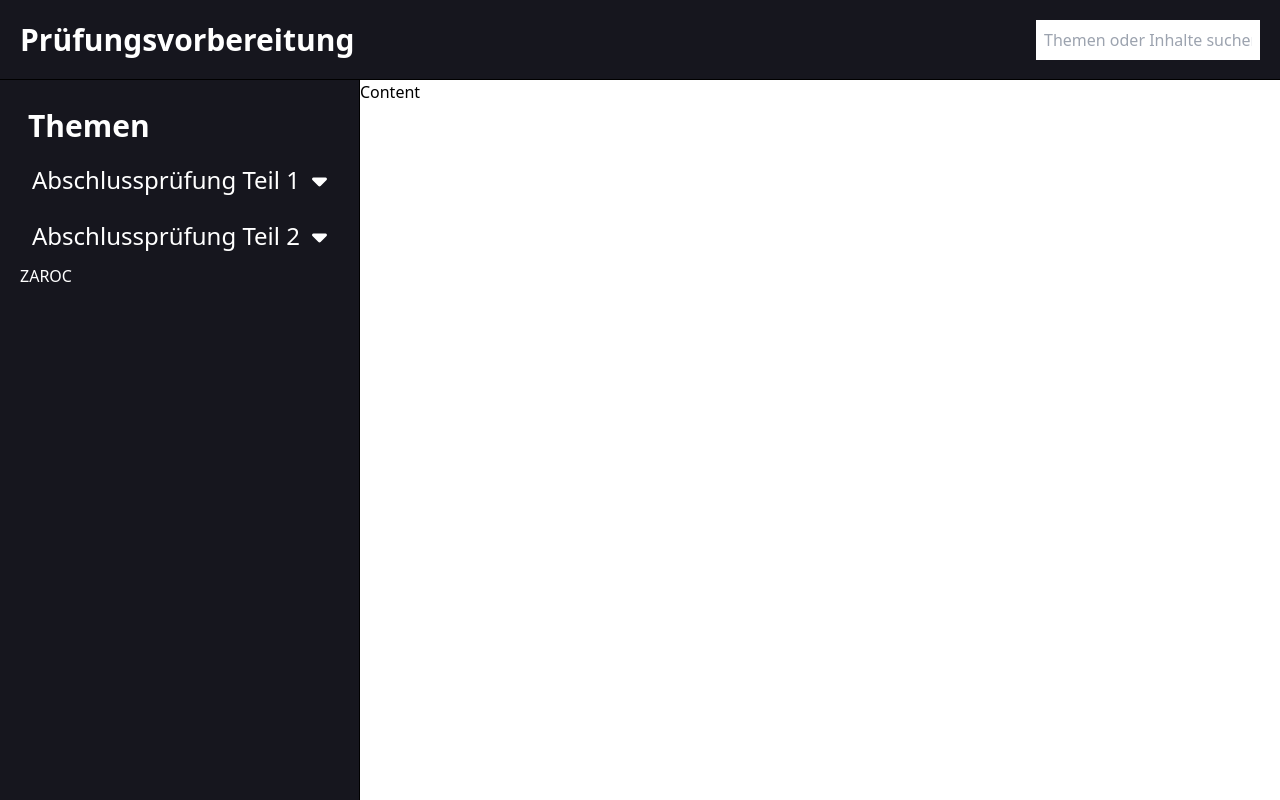
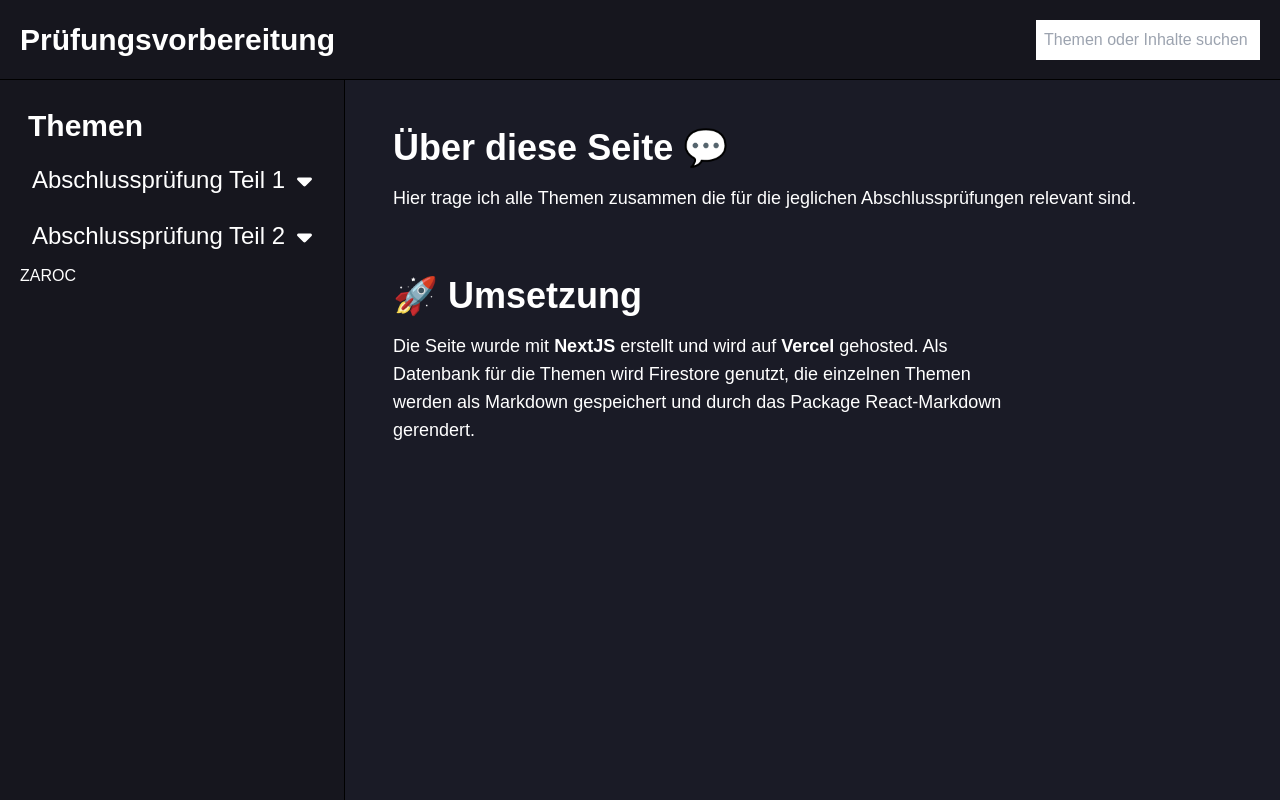
Before and after one commit to z4roc/study, a Next.js app: page / in a window 1280 px wide. Built offline with nearby package versions, Linux system fonts and the light colour scheme.

Commit message:
front page

```diff
--- a/components/Navmenu.tsx
+++ b/components/Navmenu.tsx
@@ -40,11 +40,14 @@ export function Navbar() {
       results = results.filter((result) => result.inhalt.includes(SearchInput));
 
       SetResult(results);
+      console.log(results[0].id);
     });
     return false;
   };
 
-  const onBlur = () => {
+  const onBlur = async () => {
+    await new Promise((r) => setTimeout(r, 200));
+
     SetIsSearching(false);
     SetResult(null);
   };
@@ -65,18 +68,21 @@ export function Navbar() {
           <div>
             <input
               type="text"
+              onChange={(e) => SetSearchInput(e.target.value)}
               onBlur={onBlur}
-              onChange={(e) => SetSearchInput(e.target.value)}
               placeholder="Themen oder Inhalte suchen"
               className="border-none w-56 p-2 outline-none text-black"
             />
             {IsSearching && Result && (
               <div className="h-8 w-full bg-white border-t border-black text-black flex items-center justify-center">
-                {Result.map((doc) => (
-                  <div key={doc.id}>
-                    <Link href={`/themen/${doc.id}`}>{doc.name}</Link>
-                  </div>
-                ))}
+                {Result.map((doc) => {
+                  console.log(doc.id);
+                  return (
+                    <Link className="text-blue" href={`/themen/${doc.id}`}>
+                      {doc.name}
+                    </Link>
+                  );
+                })}
               </div>
             )}
           </div>
--- a/pages/index.tsx
+++ b/pages/index.tsx
@@ -20,12 +20,32 @@ const inter = Inter({ subsets: ["latin"] });
 
 export default function Home(props: any) {
   return (
-    <div className="flex h-screen flex-col">
+    <div className="flex h-screen flex-col font-poppins text-white">
       <Navbar />
       <Toaster />
       <main className="flex h-full flex-auto w-full">
         <Navmenu />
-        <div>Content</div>
+        <div className="bg-content p-10 w-full">
+          <h1 className="text-4xl font-bold p-2">Über diese Seite 💬</h1>
+          <p className=" p-2 text-lg">
+            Hier trage ich alle Themen zusammen die für die jeglichen
+            Abschlussprüfungen relevant sind.
+          </p>
+          <h1 className="text-4xl font-bold p-2 mt-12">🚀 Umsetzung</h1>
+          <p className="w-3/4 p-2 text-lg">
+            Die Seite wurde mit{" "}
+            <a href="https://nextjs.org" className="font-semibold">
+              NextJS
+            </a>{" "}
+            erstellt und wird auf{" "}
+            <a href="https://vercel.com" className="font-semibold">
+              Vercel
+            </a>{" "}
+            gehosted. Als Datenbank für die Themen wird Firestore genutzt, die
+            einzelnen Themen werden als Markdown gespeichert und durch das
+            Package React-Markdown gerendert.
+          </p>
+        </div>
       </main>
     </div>
   );
```
